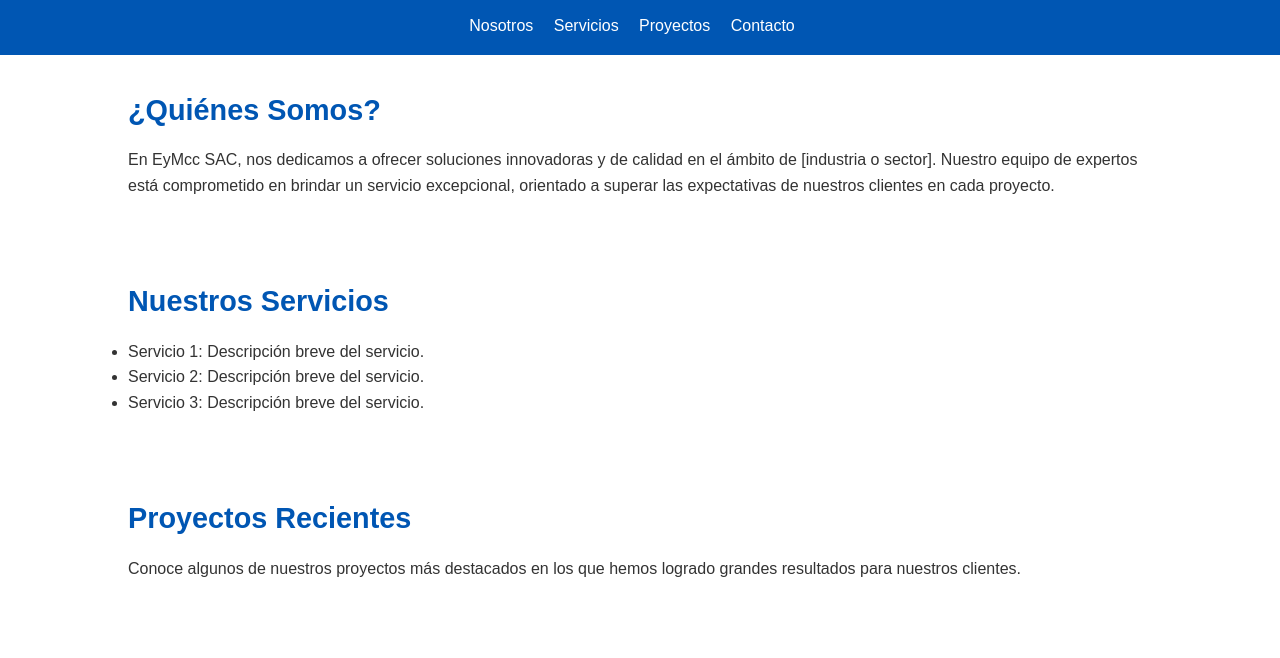
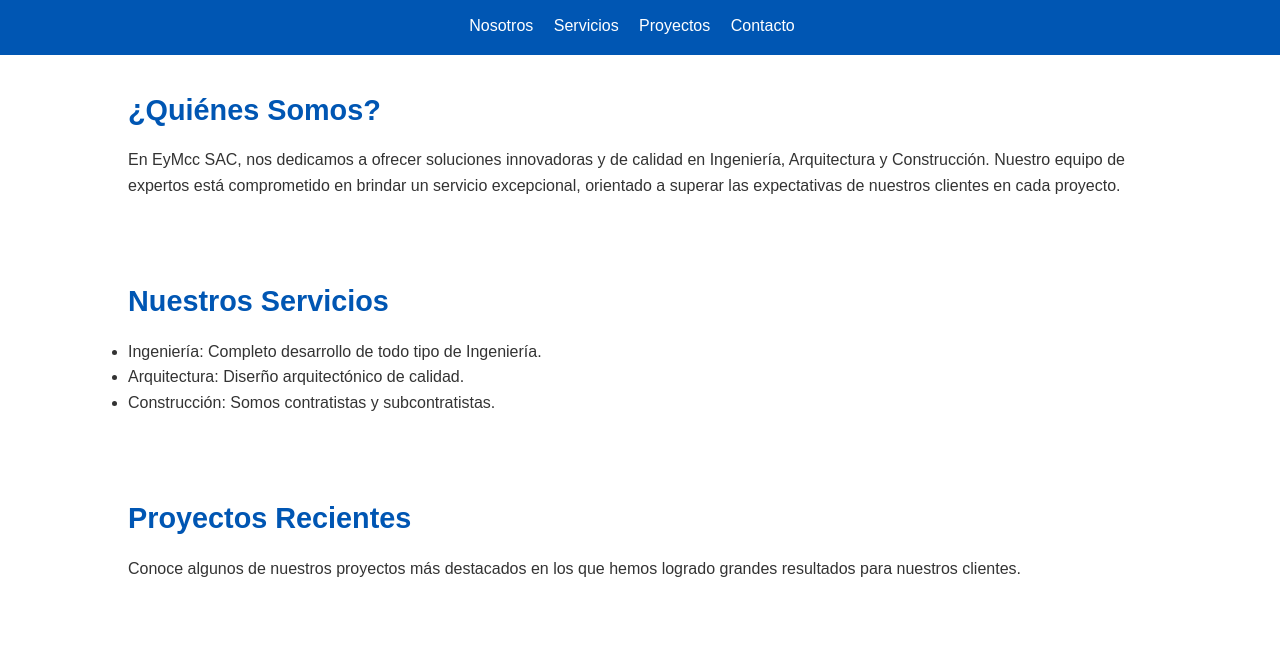
Before and after one commit to EdwinLuyo/PaginaEyM, a plain HTML site: page index.html in a window 1280 px wide. Shown: the part 101-759 px from the top of the page. Drawn offline with Linux system fonts and the light colour scheme.

Commit message:
Update index.html

```diff
--- a/index.html
+++ b/index.html
@@ -25,7 +25,7 @@
   <section id="about">
     <div class="container">
       <h2>¿Quiénes Somos?</h2>
-      <p>En EyMcc SAC, nos dedicamos a ofrecer soluciones innovadoras y de calidad en el ámbito de [industria o sector]. Nuestro equipo de expertos está comprometido en brindar un servicio excepcional, orientado a superar las expectativas de nuestros clientes en cada proyecto.</p>
+      <p>En EyMcc SAC, nos dedicamos a ofrecer soluciones innovadoras y de calidad en Ingeniería, Arquitectura y Construcción. Nuestro equipo de expertos está comprometido en brindar un servicio excepcional, orientado a superar las expectativas de nuestros clientes en cada proyecto.</p>
     </div>
   </section>
 
@@ -33,9 +33,9 @@
     <div class="container">
       <h2>Nuestros Servicios</h2>
       <ul>
-        <li>Servicio 1: Descripción breve del servicio.</li>
-        <li>Servicio 2: Descripción breve del servicio.</li>
-        <li>Servicio 3: Descripción breve del servicio.</li>
+        <li>Ingeniería: Completo desarrollo de todo tipo de Ingeniería.</li>
+        <li>Arquitectura: Diserño arquitectónico de calidad.</li>
+        <li>Construcción: Somos contratistas y subcontratistas.</li>
       </ul>
     </div>
   </section>
```
